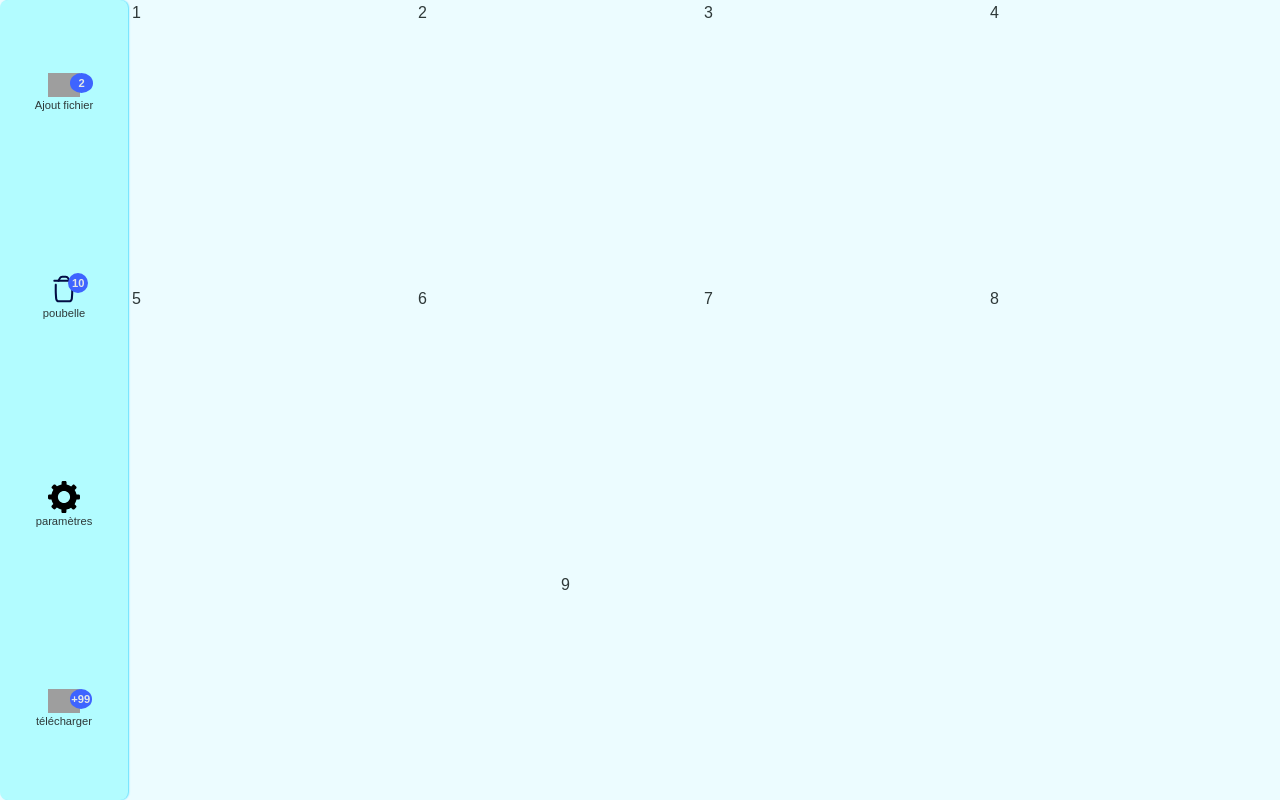
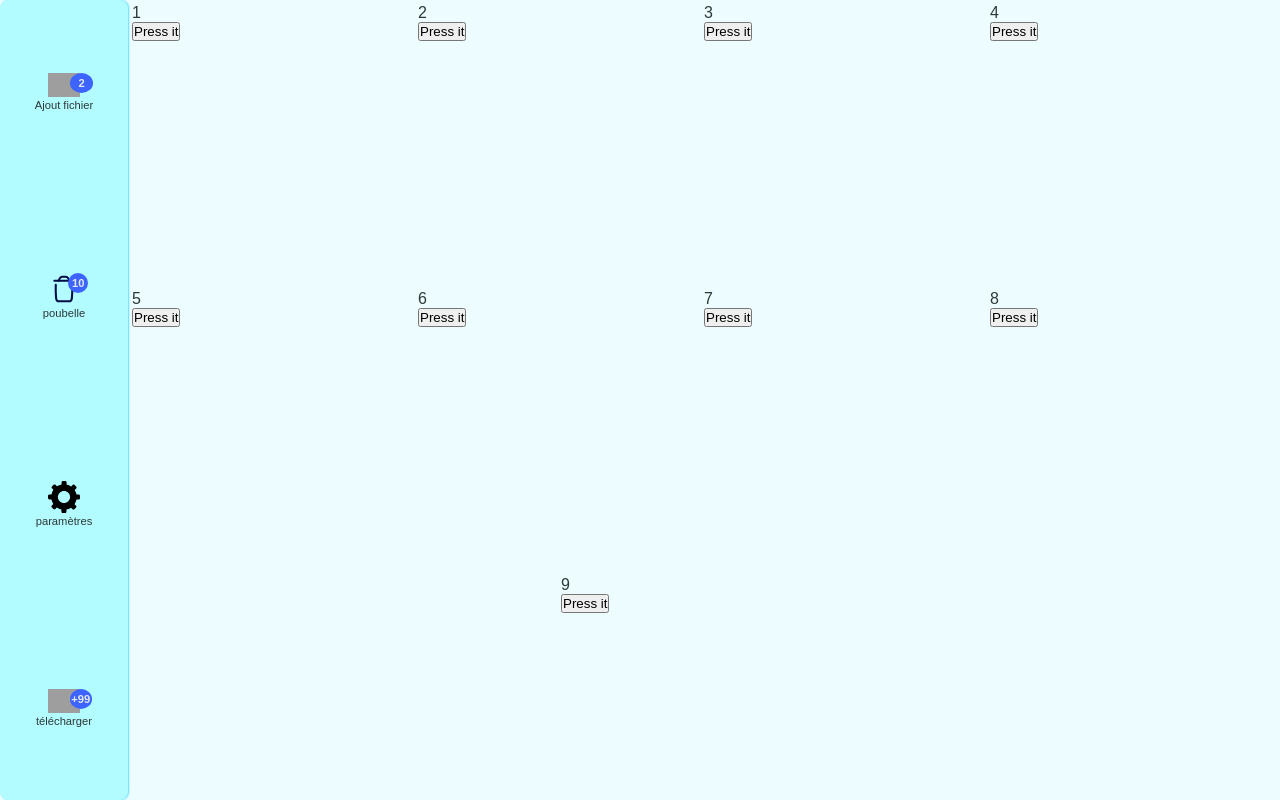
Before and after one commit to jonitoh/pdf-finesseur, a React (Create React App) app: page / in a window 1280 px wide. Built offline with nearby package versions, Linux system fonts and the light colour scheme; grey boxes are pictures that could not be loaded.

Commit message:
add deletion to the grid

```diff
--- a/src/components/Grid/Grid.js
+++ b/src/components/Grid/Grid.js
@@ -1,20 +1,35 @@
 
-import React from 'react';
+import React, { useState } from 'react';
 import PropTypes from 'prop-types';
 import './Grid.css';
 
-const DummyComponent = ({a}) => (<div>{a}</div>);
+const DummyComponent = ({ text, onClick }) => (
+  <div>
+    <p>{text}</p>
+    <button onClick={onClick}>Press it</button>
+  </div>
+);
+
 const _items = [1, 2, 3, 4, 5, 6, 7, 8, 9];
 
-const Grid = ({items = _items, CardComponent = DummyComponent, fBasis = '25%'}) => {
-  const customStyle = { flexBasis : fBasis };
+const Grid = ({ CardComponent = DummyComponent, fBasis = '25%' }) => {
+  // items to be populated in the grid
+  const [items, setItems] = useState(_items);
+
+  const removeFromGrid = (index) => {
+    console.log(`WE are TRYING TO REMOVE A CARD WITH THE INDEX ${index}`)
+    const filteredItems = items.filter((value, idx) => idx != index)
+    setItems(filteredItems)
+  }
+  // in order to customize the number of rows
+  const customStyle = { flexBasis: fBasis };
 
   return (
     <div className="grid-container">
       {items.map((item, index) => (
         <div className="grid-item-wrapper" key={index} style={customStyle}>
           <div className="grid-item card">
-            <CardComponent {...{a: item}}/>
+            <CardComponent {...{ text: item, onClick: () => removeFromGrid(index) }} />
           </div>
         </div>))}
     </div>
```
